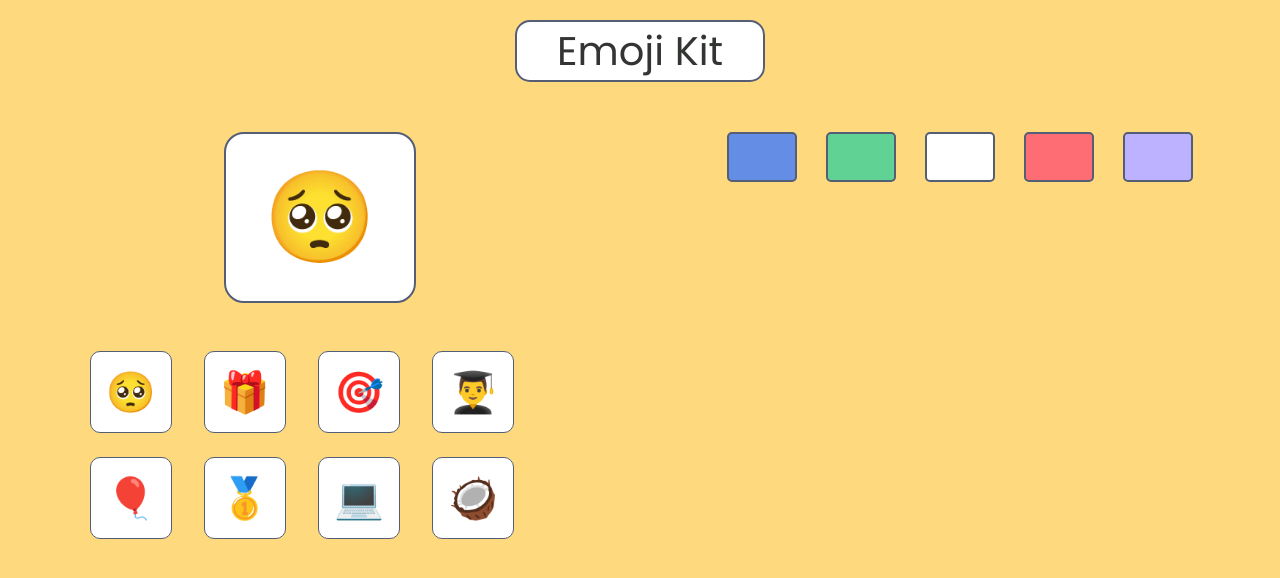
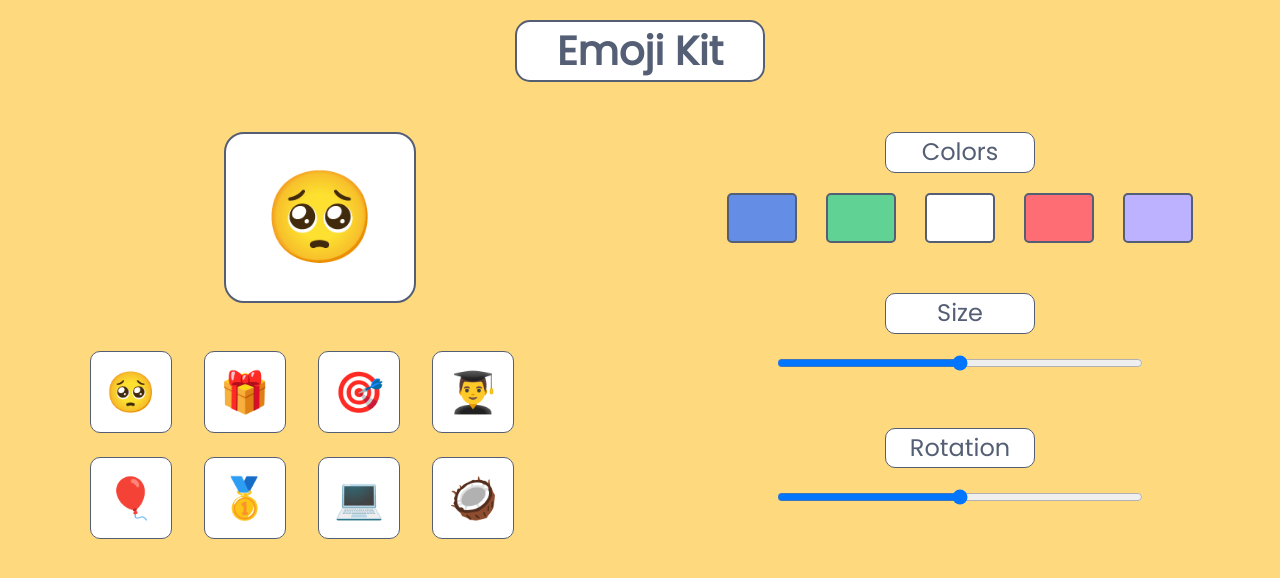
Before and after one commit to satyampund/emoji-kit, a React (Create React App) app: page / in a window 1280 px wide. Shown: the top 578 px of the page. Built offline with nearby package versions, Linux system fonts and the light colour scheme.

Commit message:
designing done

```diff
--- a/src/App.css
+++ b/src/App.css
@@ -10,6 +10,8 @@
 
 .title {
   margin: 0;
+  color: #545e75;
+  font-weight: bolder;
 }
 
 .main-emoji-item {
@@ -36,6 +38,20 @@
 
 .emoji:hover {
   transform: scale(1.1);
+}
+
+.colors-title {
+  margin: 0;
+  color: #545e75;
+}
+
+.colors-title-container {
+  background-color: white;
+  padding: 5px;
+  width: 150px;
+  margin: 0px auto 20px auto;
+  border-radius: 10px;
+  border: 1px solid #545e75;
 }
 
 .colors-container {
@@ -89,3 +105,13 @@
 .bg-purple {
   background-color: #bdb2ff;
 }
+
+.size-container {
+  width: 85%;
+  margin-bottom: 50px;
+}
+
+.slider {
+  width: 70%;
+  cursor: pointer;
+}
--- a/src/App.js
+++ b/src/App.js
@@ -91,6 +91,9 @@ function App() {
           </div>
 
           <div className="col-md-6">
+            <div className="colors-title-container">
+              <h4 className="colors-title">Colors</h4>
+            </div>
             <div className="colors-container mx-auto">
               <div
                 className="color-item bg-sky"
@@ -122,6 +125,20 @@ function App() {
                   setEmojiColor('#bdb2ff')
                 }}></div>
             </div>
+
+            <div className="colors-title-container">
+              <h4 className="colors-title">Size</h4>
+            </div>
+            <div className="size-container mx-auto">
+              <input type="range" className="slider"></input>
+            </div>
+
+            <div className="colors-title-container">
+              <h4 className="colors-title">Rotation</h4>
+            </div>
+            <div className="size-container mx-auto">
+              <input type="range" className="slider"></input>
+            </div>
           </div>
         </div>
       </div>
```
